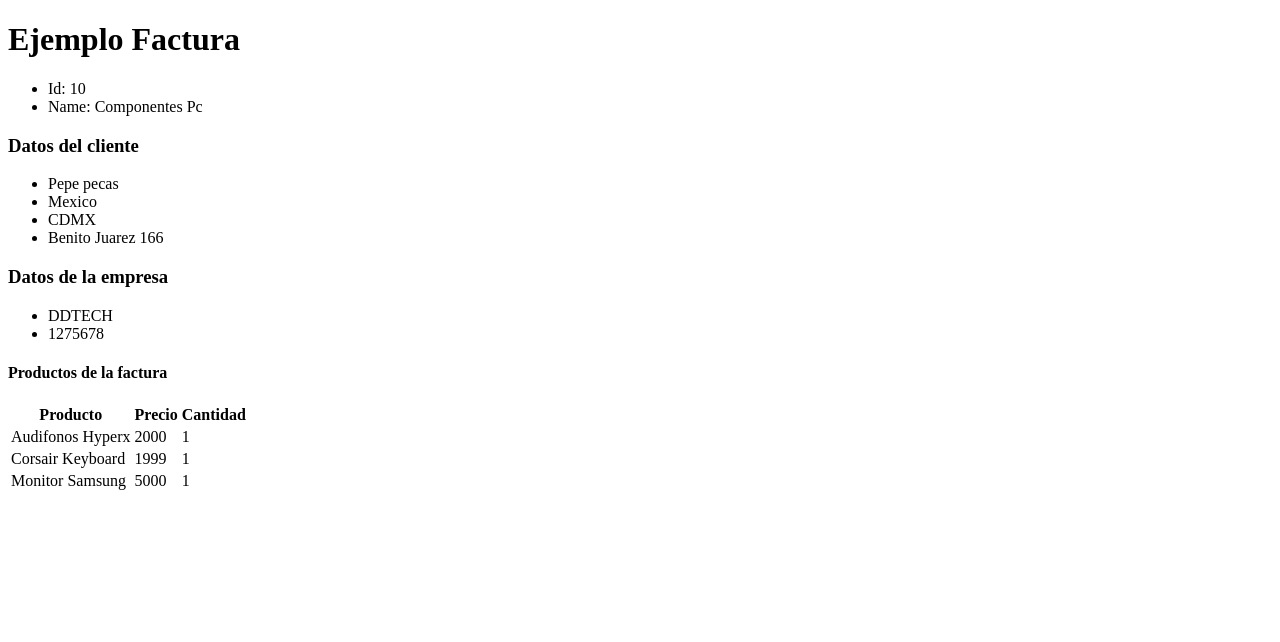
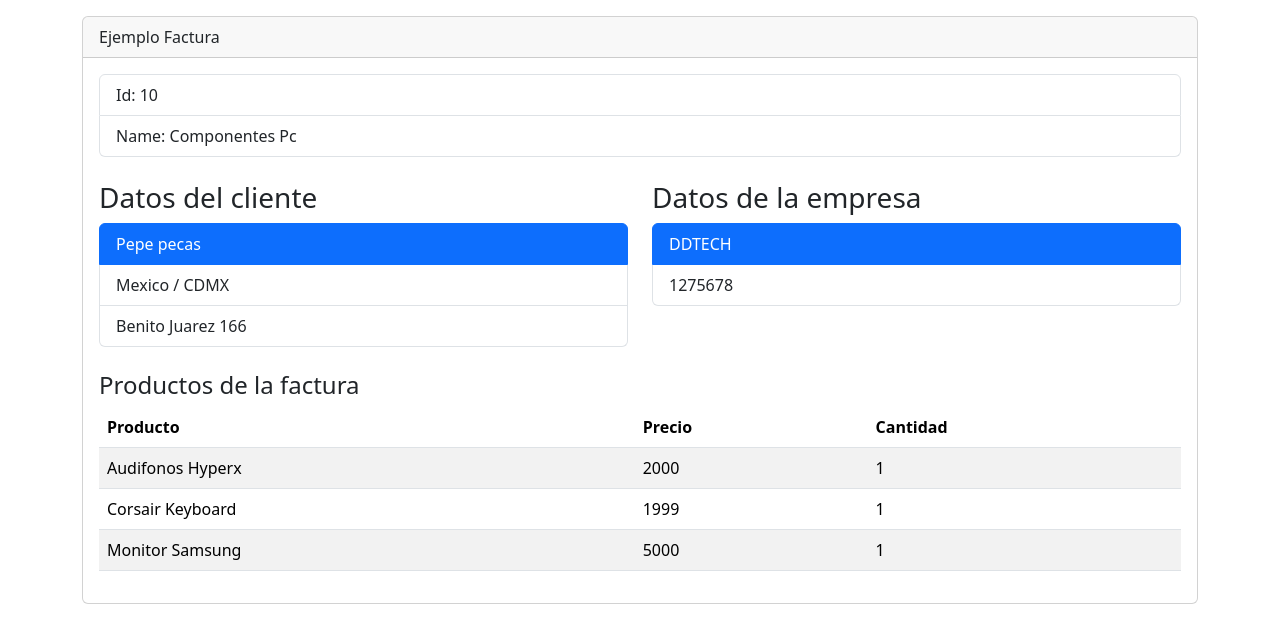
Before and after one commit to Alexis260698/App-Facturacion-React, a React (Vite) app: page / in a window 1280 px wide. Shown: the top 642 px of the page. Built offline with nearby package versions, Linux system fonts and the light colour scheme.

Commit message:
agregando estilo

```diff
--- a/index.html
+++ b/index.html
@@ -3,6 +3,7 @@
   <head>
     <meta charset="UTF-8" />
     <link rel="icon" type="image/svg+xml" href="/vite.svg" />
+    <link href="https://cdn.jsdelivr.net/npm/bootstrap@5.3.2/dist/css/bootstrap.min.css" rel="stylesheet" integrity="sha384-T3c6CoIi6uLrA9TneNEoa7RxnatzjcDSCmG1MXxSR1GAsXEV/Dwwykc2MPK8M2HN" crossorigin="anonymous">
     <meta name="viewport" content="width=device-width, initial-scale=1.0" />
     <title>Vite + React</title>
   </head>
--- a/src/components/InvoiceApp.jsx
+++ b/src/components/InvoiceApp.jsx
@@ -10,28 +10,37 @@
 
     return (
         <>
-            <h1>Ejemplo Factura</h1>
-            <ul>
-                <li>Id: {id}</li>
-                <li>Name: {name}</li>
+
+            <div className="container">
+                <div className="card my-3">
+                    <div className="card-header">
+                        Ejemplo Factura
+                    </div>
+
+                    <div className="card-body">
+                    <ul className="list-group">
+                        <li className="list-group-item">Id: {id}</li>
+                        <li className="list-group-item">Name: {name}</li>
                     </ul>
-
+                    <div className="row my-4">
+                        <div className="col">
                             <h3>Datos del cliente</h3>
-            <ul>
-                <li>{nameClient} {lastname}</li>
-                <li> {country}</li>
-                <li>{city}</li>
-                <li>{street} {number}</li>
+                            <ul className="list-group">
+                                <li className="list-group-item active">{nameClient} {lastname}</li>
+                                <li className="list-group-item"> {country} / {city}</li>
+                                <li className="list-group-item">{street} {number}</li>
                             </ul>
-
+                        </div>
+                        <div className="col">
                             <h3>Datos de la empresa</h3>
-            <ul>
-                <li>{company.name}</li>
-                <li> {company.fiscalNumber}</li>
+                            <ul className="list-group">
+                                <li className="list-group-item active">{company.name}</li>
+                                <li className="list-group-item"> {company.fiscalNumber}</li>
                             </ul>
-
+                        </div>
+                    </div>
                     <h4>Productos de la factura</h4>
-            <table>
+                    <table className="table table-striped table-hover">
                         <thead>
                             <tr>
                                 <th>Producto</th>
@@ -40,7 +49,7 @@
                             </tr>
                         </thead>
                         <tbody>
-                    {items.map(({id,product, prize, quantity}) => {
+                            {items.map(({ id, product, prize, quantity }) => {
                                 return (
                                     <tr key={id}>
                                         <td>{product}</td>
@@ -52,7 +61,9 @@
 
                         </tbody>
                     </table>
-
+                </div>
+                </div>
+            </div>
         </>
 
 
```
Lines whose indentation alone changed are shown as unchanged.
